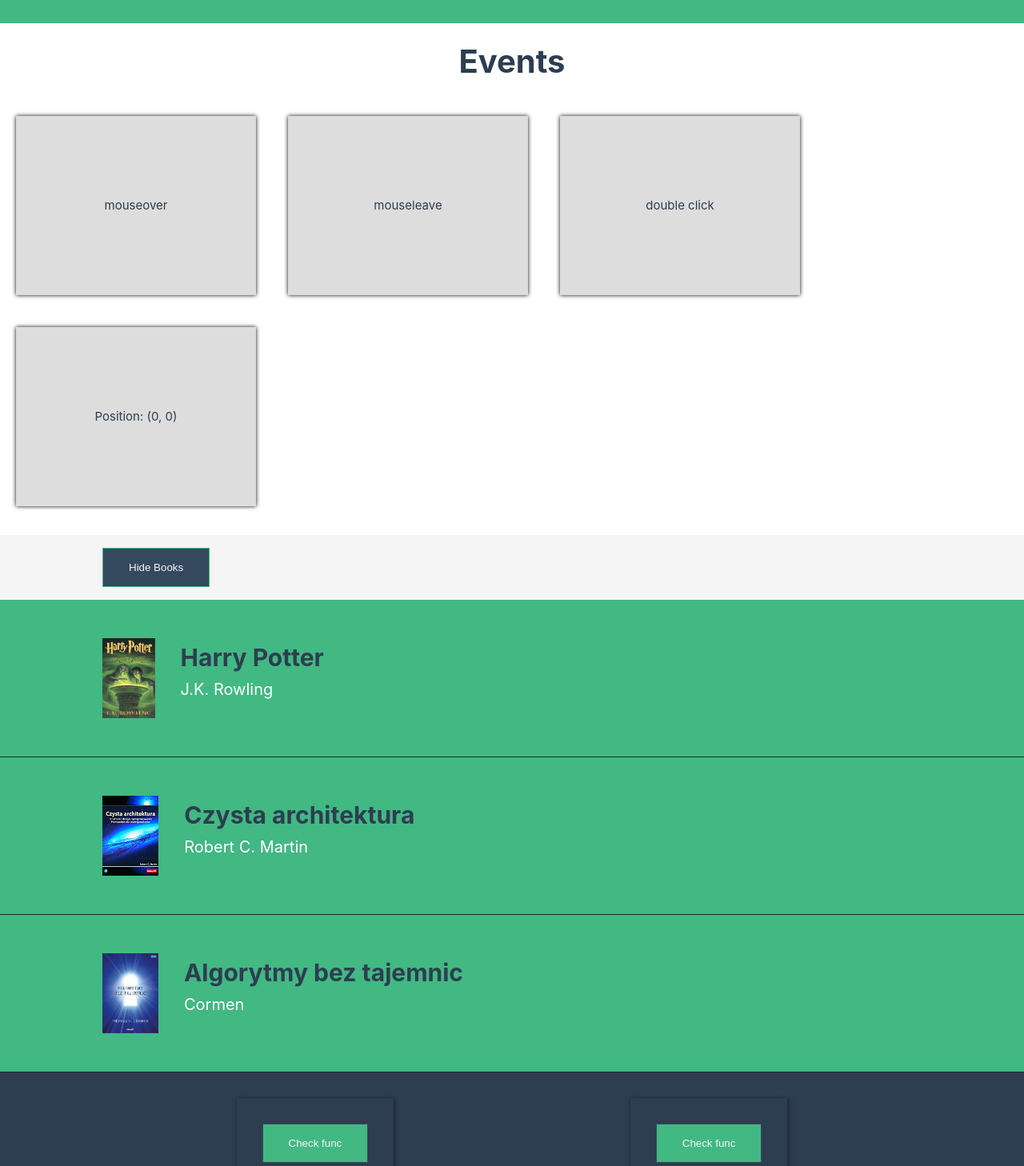
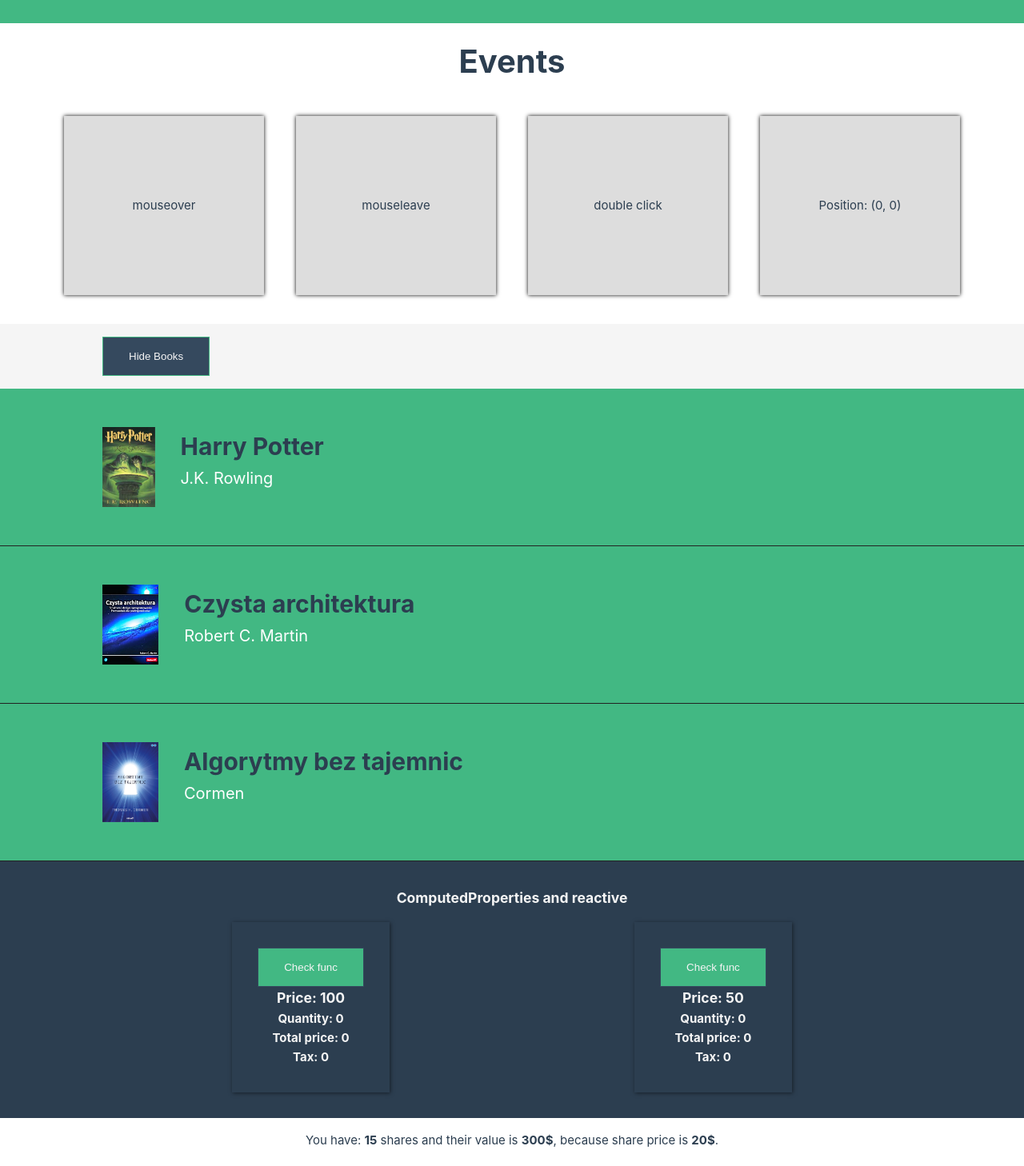
Before and after one commit to PiotrSierant/sierant.me, a Vue app: page / in a window 1280 px wide. Shown: the part 340-1798 px from the top of the page at 80% size. Built offline with nearby package versions, Linux system fonts and the light colour scheme.

Commit message:
refactoring code

```diff
--- a/src/App.vue
+++ b/src/App.vue
@@ -7,12 +7,12 @@ import Reactive from "./components/Reactive.vue";
 import Watch from './components/Watch.vue';
 export default {
     components: {
-      Watch,
         Header,
         Counting,
         Events,
         List,
         Reactive,
+        Watch,
     }
 }
 </script>
--- a/src/components/Counting.vue
+++ b/src/components/Counting.vue
@@ -55,5 +55,6 @@ h3 {
 }
 .button__section {
     display: flex;
+  flex-wrap: wrap;
 }
 </style>
--- a/src/components/Events.vue
+++ b/src/components/Events.vue
@@ -39,6 +39,8 @@ export default {
     display: flex;
     flex-direction: row;
     flex-wrap: wrap;
+  align-items: center;
+  justify-content: center;
 }
 h3 {
   padding: 1rem;
@@ -54,7 +56,7 @@ h3 {
 }
 .box {
     padding: 100px 0;
-    width: 300px;
+    min-width: 250px;
     text-align: center;
     background-color: #ddd;
     margin: 20px;
--- a/src/components/Reactive.vue
+++ b/src/components/Reactive.vue
@@ -1,5 +1,7 @@
 <template>
   <section class="section_reactiveAndComputed">
+    <h3>ComputedProperties and reactive</h3>
+    <section class="boxes">
       <ComputedProperties />
       <section class="reactive_section">
         <button @click="makeOrder" class="reactive__button">Check func</button>
@@ -7,6 +9,7 @@
           <h4>Quantity: {{ quantity }}</h4>
           <h4>Total price: {{ totalPrice }}</h4>
           <h4>Tax: {{ tax }}</h4>
+      </section>
     </section>
   </section>
 </template>
@@ -42,8 +45,17 @@ export default {
   background-color: #2c3e50;
   color: whitesmoke;
   display: flex;
+  flex-direction: column;
+  padding: 2rem 0;
+  text-align: center;
+}
+.boxes {
+  display: flex;
   justify-content: space-evenly;
-  padding: 2rem 0;
+  flex-basis: 200px;
+  flex-wrap: wrap;
+  gap: 1rem;
+  margin-top: 1rem;
 }
 .reactive_section {
   box-shadow: 1px 1px 5px rgba(0,0,0, .5);
```
Lines whose indentation alone changed are shown as unchanged.
